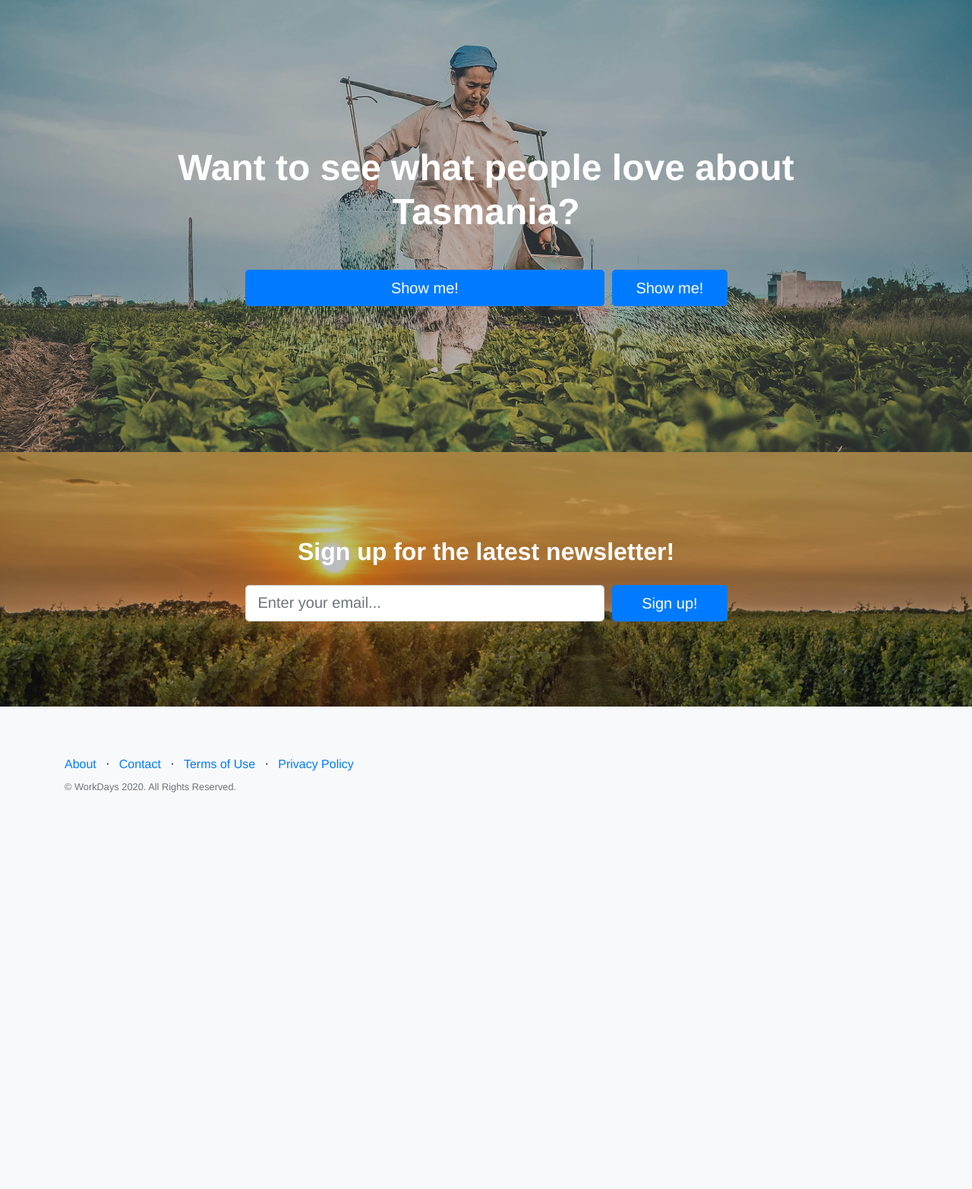
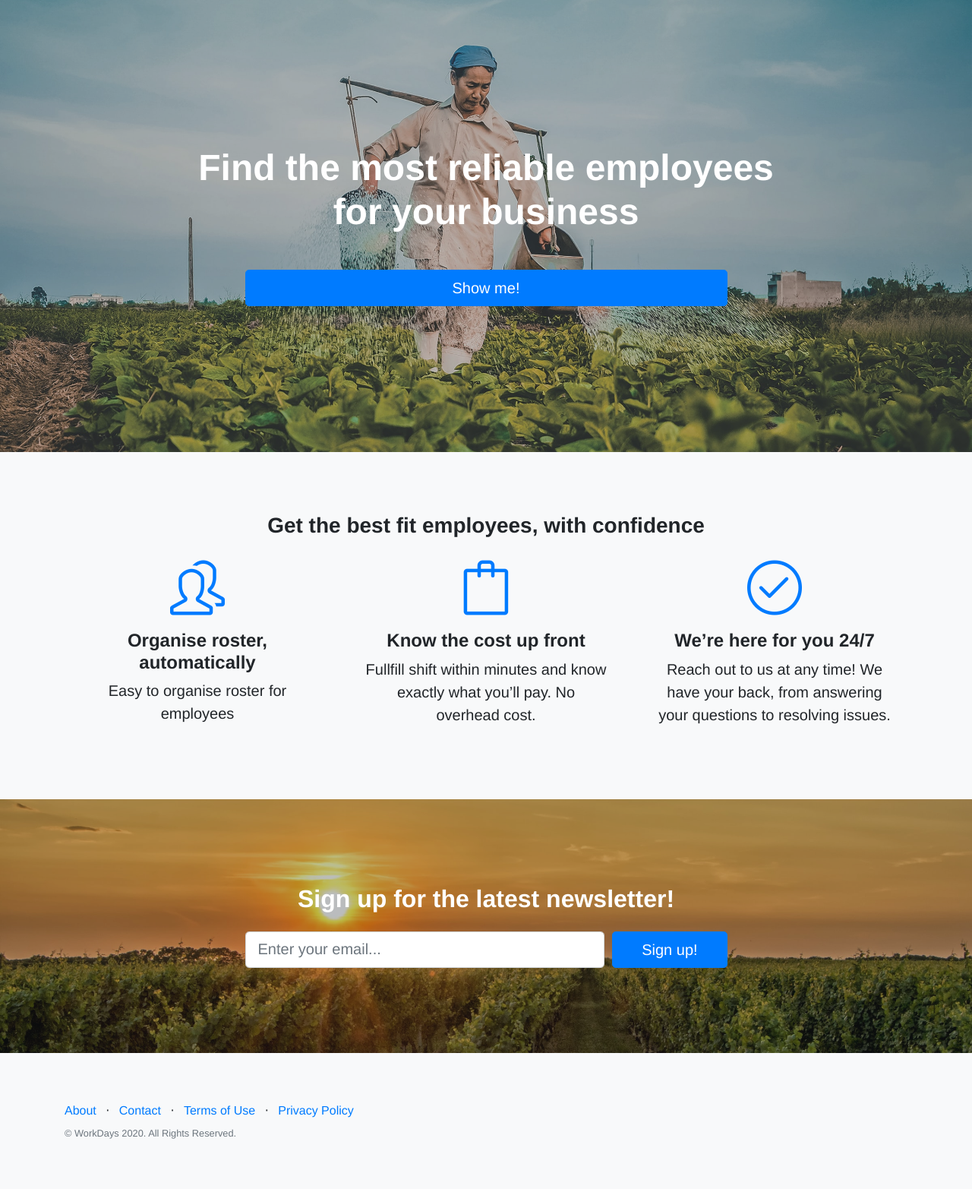
Before and after one commit to anhtran304/workdays, a Django app: page / in a window 1280 px wide. Shown: the part 56-1621 px from the top of the page at 76% size. Before the commit the page ends 1099 px from the top, so only its background shows below. Run offline with Django 3.2, Linux system fonts and the light colour scheme; some libraries are stand-ins or nearby versions.

Commit message:
Edit index

```diff
--- a/workdays/static/css/index.css
+++ b/workdays/static/css/index.css
@@ -67,8 +67,8 @@ header.masthead h1 {
 
 
 .features-icons {
-  padding-top: 7rem;
-  padding-bottom: 7rem;
+  padding-top: 5rem;
+  padding-bottom: 5rem;
 }
 
 .features-icons .features-icons-item {
--- a/workdays/templates/index.html
+++ b/workdays/templates/index.html
@@ -11,15 +11,12 @@
   <div class="container">
     <div class="row">
       <div class="col-xl-9 mx-auto">
-        <h1 class="mb-5">Want to see what people love about Tasmania?</h1>
+        <h1 class="mb-5">Find the most reliable employees for your business</h1>
       </div>
       <div class="col-md-10 col-lg-8 col-xl-7 mx-auto">
         <form onsubmit="return false;">
           <div class="form-row">
-            <div class="col-12 col-md-9 mb-2 mb-md-0">
-              <a href="#" class="btn btn-block btn-lg btn-primary">Show me!</a>
-            </div>
-            <div class="col-12 col-md-3">
+            <div class="col-12 mb-2 mb-md-0">
               <a href="#" class="btn btn-block btn-lg btn-primary">Show me!</a>
             </div>
           </div>
@@ -30,6 +27,42 @@
 </header>
 
 
+
+<!-- Icons Grid -->
+<section class="features-icons bg-light text-center">
+  <div class="container">
+    <h3>Get the best fit employees, with confidence</h3>
+    <div class="row">
+      <div class="col-lg-4">
+        <div class="features-icons-item mx-auto mb-5 mb-lg-0 mb-lg-3">
+          <div class="features-icons-icon d-flex">
+            <i class="icon-people m-auto text-primary"></i>
+          </div>
+          <h4>Organise roster, automatically</h4>
+          <p class="lead mb-0">Easy to organise roster for employees</p>
+        </div>
+      </div>
+      <div class="col-lg-4">
+        <div class="features-icons-item mx-auto mb-5 mb-lg-0 mb-lg-3">
+          <div class="features-icons-icon d-flex">
+            <i class="icon-bag m-auto text-primary"></i>
+          </div>
+          <h4>Know the cost up front</h4>
+          <p class="lead mb-0">Fullfill shift within minutes and know exactly what you’ll pay. No overhead cost.</p>
+        </div>
+      </div>
+      <div class="col-lg-4">
+        <div class="features-icons-item mx-auto mb-0 mb-lg-3">
+          <div class="features-icons-icon d-flex">
+            <i class="icon-check m-auto text-primary"></i>
+          </div>
+          <h4>We’re here for you 24/7</h4>
+          <p class="lead mb-0">Reach out to us at any time! We have your back, from answering your questions to resolving issues.</p>
+        </div>
+      </div>
+    </div>
+  </div>
+</section>
 
 <!-- Call to Action -->
 <section class="call-to-action text-white text-center">
```
